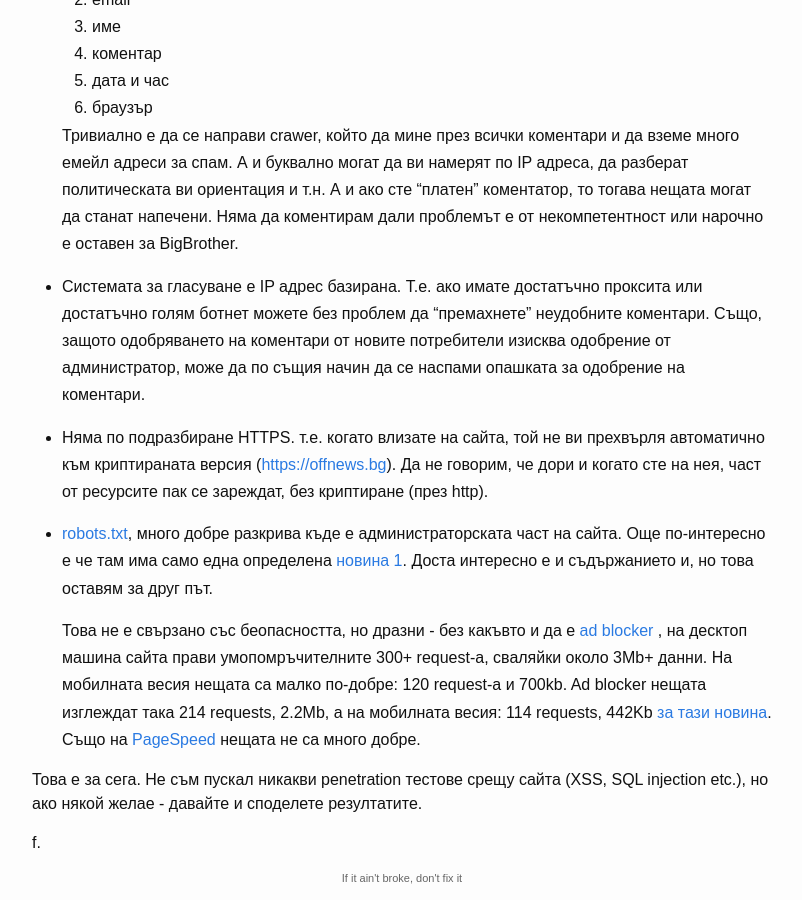
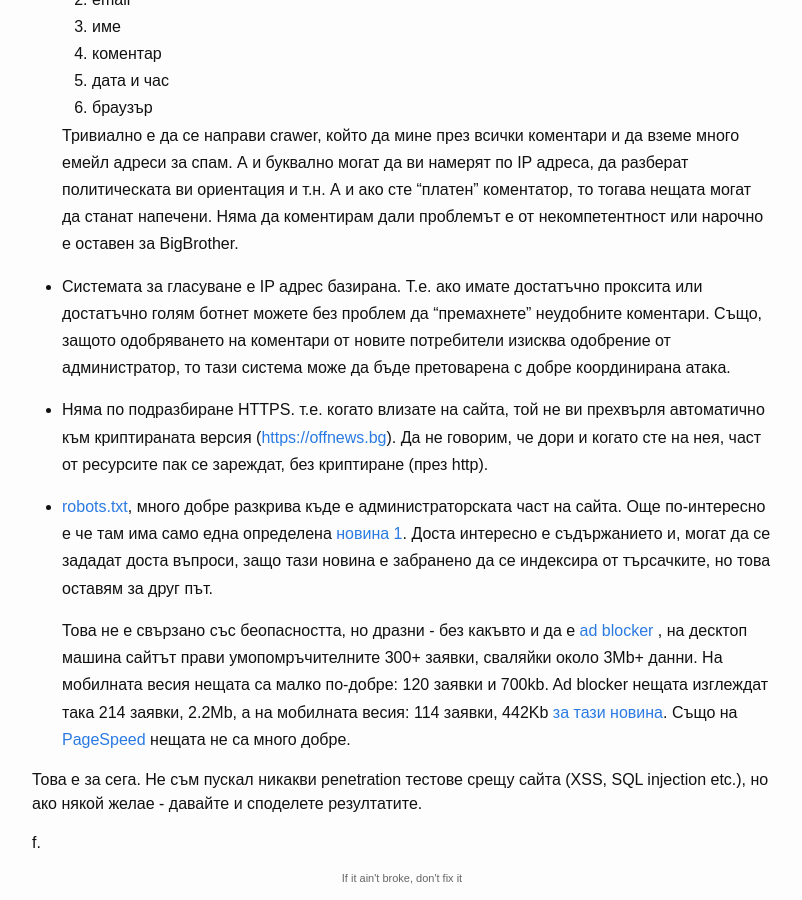
Before and after one commit to fen4o/fen4o.github.io, a Jekyll site: the page built from _posts/2015-09-12-offnews-privacy-failure.md, in a window 1280 px wide and 900 px high, scrolled down 1133 px. Shown: the whole window, without its empty margins (238-1040 px from the left). Built offline with Jekyll 4.4.1, drawn with Linux system fonts in a browser that asks for light colours.

Commit message:
Fixing typos

```diff
--- a/_posts/2015-09-12-offnews-privacy-failure.md
+++ b/_posts/2015-09-12-offnews-privacy-failure.md
@@ -46,8 +46,8 @@ tags: bg
 *   Системата за гласуване е IP адрес базирана. Т.е. ако имате достатъчно проксита
     или достатъчно голям ботнет можете без проблем да "премахнете" неудобните
     коментари. Също, защото одобряването на коментари от новите потребители
-    изисква одобрение от администратор, може да по същия начин да се наспами
-    опашката за одобрение на коментари.
+    изисква одобрение от администратор, то тази система може да бъде претоварена
+    с добре координирана атака.
 
 *   Няма по подразбиране HTTPS. т.е. когато влизате на сайта, той не ви прехвърля
     автоматично към криптираната версия (<https://offnews.bg>). Да не говорим,
@@ -57,15 +57,16 @@ tags: bg
 *   [robots.txt](http://offnews.bg/robots.txt), много добре разкрива къде е
     администраторската част на сайта. Още по-интересно е че там има само една
     определена [новина](http://offnews.bg/news/%D0%9E%D0%B1%D1%89%D0%B0_18756/%D0%91%D1%8A%D0%BB%D0%B3%D0%B0%D1%80%D1%81%D0%BA%D0%B0-%D0%BA%D0%BE%D0%BC%D0%BF%D0%B0%D0%BD%D0%B8%D1%8F-%D0%B8%D0%B7%D1%81%D0%BB%D0%B5%D0%B4%D0%B2%D0%B0-%D0%B2%D1%8A%D0%B7%D0%BC%D0%BE%D0%B6%D0%BD%D0%BE%D1%81%D1%82%D0%B8-%D0%B7%D0%B0-%D0%BF%D1%80%D0%B8%D0%BB%D0%B0%D0%B3%D0%B0%D0%BD%D0%B5-%D0%BD%D0%B0-%D0%BD%D0%BE%D0%B2-%D0%BC%D0%B5%D1%82%D0%BE%D0%B4-%D0%B7%D0%B0-%D0%BE%D1%81%D1%8A%D1%89%D0%B5%D1%81%D1%82%D0%B2%D1%8F%D0%B2%D0%B0%D0%BD%D0%B5-%D0%BD%D0%B0-%D0%BA%D0%BE%D0%BC%D0%BF%D0%BB%D0%B5%D0%BA%D1%81%D0%BD%D0%B8-%D0%B7%D0%B0%D0%B4%D0%B0%D1%87%D0%B8-%D0%B8-%D1%80%D0%B0%D0%B7%D0%BF%D0%BB%D0%B0%D1%89%D0%B0%D0%BD%D0%B5-%D0%B2-%D0%B8%D0%BD%D1%82%D0%B5%D1%80%D0%BD%D0%B5%D1%82_504714.html)
-    [1](http://pastebin.com/SZX7Xni8). Доста интересно е и съдържанието и, но
-    това оставям за друг път.
+    [1](http://pastebin.com/SZX7Xni8). Доста интересно е съдържанието и,
+    могат да се зададат доста въпроси, защо тази новина е забранено да се
+    индексира от търсачките, но това оставям за друг път.
 
     Това не е свързано със беопасността, но дразни - без какъвто и да е [ad
     blocker](https://chrome.google.com/webstore/detail/ublock-origin/cjpalhdlnbpafiamejdnhcphjbkeiagm?hl=bg)
-    , на десктоп машина сайта прави умопомръчителните 300+ request-a, сваляйки
-    около 3Mb+ данни. На мобилната весия нещата са малко по-добре: 120 request-a
-    и 700kb.  Ad blocker нещата изглеждат така 214 requests, 2.2Mb, а на
-    мобилната весия: 114 requests, 442Kb [за тази
+    , на десктоп машина сайтът прави умопомръчителните 300+ заявки, сваляйки
+    около 3Mb+ данни. На мобилната весия нещата са малко по-добре: 120 заявки
+    и 700kb.  Ad blocker нещата изглеждат така 214 заявки, 2.2Mb, а на
+    мобилната весия: 114 заявки, 442Kb [за тази
     новина](http://m.offnews.bg/news/%D0%9F%D0%BE%D0%BB%D0%B8%D1%82%D0%B8%D0%BA%D0%B0_8/%D0%95%D0%B4%D0%B8%D0%BD-%D0%BE%D1%82-%D0%BF%D1%8A%D1%80%D0%B2%D0%B8%D1%82%D0%B5-%D0%B3%D0%BE%D0%BB%D0%B5%D0%BC%D0%B8-%D0%B8%D0%BC%D0%B8%D0%B3%D1%80%D0%B0%D0%BD%D1%82%D0%B8-%D0%B2-%D0%91%D1%8A%D0%BB%D0%B3%D0%B0%D1%80%D0%B8%D1%8F-%D0%B5-%D1%85%D0%B0%D0%BD-%D0%90%D1%81%D0%BF%D0%B0%D1%80%D1%83%D1%85_557367.html).
     Също на [PageSpeed](https://developers.google.com/speed/pagespeed/insights/?hl=en&utm_source=wmx&utm_campaign=wmx_otherlinks&url=http%3A%2F%2Foffnews.bg&tab=mobile)
     нещата не са много добре.
```
